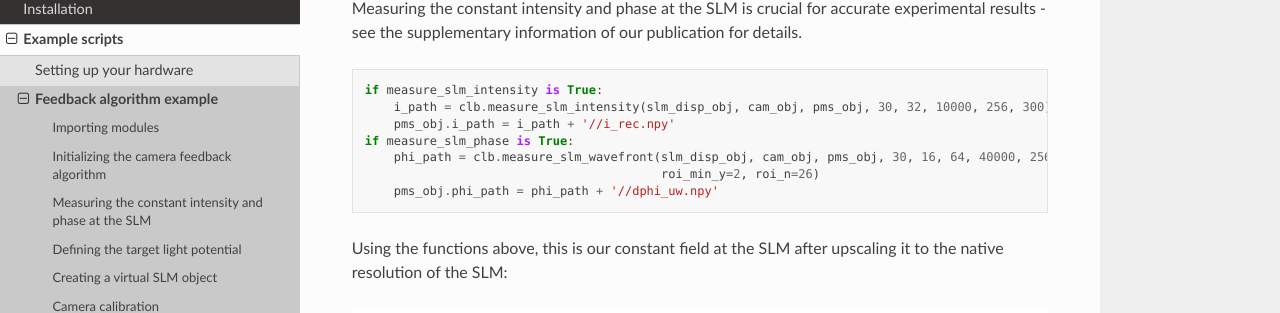
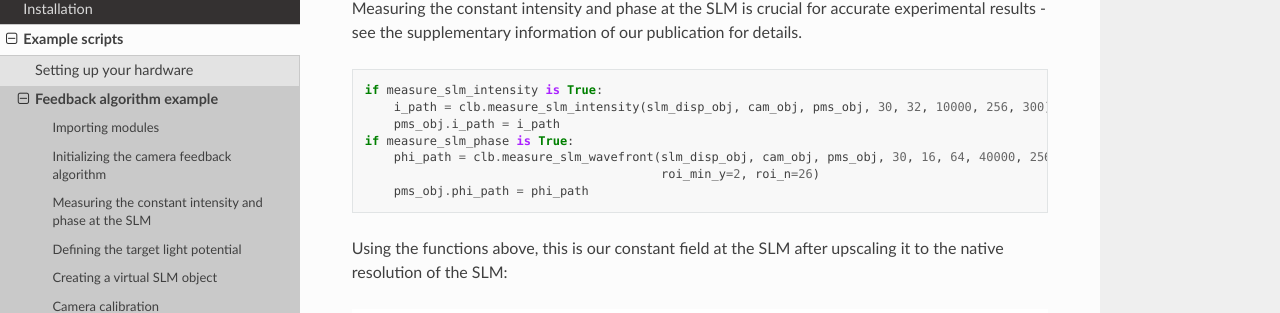
Before and after one commit to paul-schroff/hologradpy, a Sphinx documentation site: the page built from docs/auto_examples/feedback.rst, in a window 1280 px wide and 900 px high, scrolled down 2642 px. Shown: the part 143-456 px from the top of the window. Built offline with Sphinx 7.4.7 and the Read the Docs theme 2.0.0, drawn with Linux system fonts in a browser that asks for light colours.

Commit message:
Updated conf.py.

```diff
--- a/docs/auto_examples/feedback.py
+++ b/docs/auto_examples/feedback.py
@@ -130,11 +130,11 @@ os.mkdir(path)
 # supplementary information of our publication for details.
 if measure_slm_intensity is True:
     i_path = clb.measure_slm_intensity(slm_disp_obj, cam_obj, pms_obj, 30, 32, 10000, 256, 300)
-    pms_obj.i_path = i_path + '//i_rec.npy'
+    pms_obj.i_path = i_path
 if measure_slm_phase is True:
     phi_path = clb.measure_slm_wavefront(slm_disp_obj, cam_obj, pms_obj, 30, 16, 64, 40000, 256, roi_min_x=2,
                                          roi_min_y=2, roi_n=26)
-    pms_obj.phi_path = phi_path + '//dphi_uw.npy'
+    pms_obj.phi_path = phi_path
 #%%
 # Using the functions above, this is our constant field at the SLM after upscaling it to the native resolution of the
 # SLM:
--- a/docs/auto_examples/feedback.rst
+++ b/docs/auto_examples/feedback.rst
@@ -210,11 +210,11 @@ supplementary information of our publication for details.
 
     if measure_slm_intensity is True:
         i_path = clb.measure_slm_intensity(slm_disp_obj, cam_obj, pms_obj, 30, 32, 10000, 256, 300)
-        pms_obj.i_path = i_path + '//i_rec.npy'
+        pms_obj.i_path = i_path
     if measure_slm_phase is True:
         phi_path = clb.measure_slm_wavefront(slm_disp_obj, cam_obj, pms_obj, 30, 16, 64, 40000, 256, roi_min_x=2,
                                              roi_min_y=2, roi_n=26)
-        pms_obj.phi_path = phi_path + '//dphi_uw.npy'
+        pms_obj.phi_path = phi_path
 
 .. GENERATED FROM PYTHON SOURCE LINES 139-143
 
--- a/docs/conf.py
+++ b/docs/conf.py
@@ -26,7 +26,7 @@ for path in paths:
 # -- General configuration ---------------------------------------------------
 # https://www.sphinx-doc.org/en/master/usage/configuration.html#general-configuration
 
-extensions = ['sphinx.ext.autodoc', 'sphinx.ext.autosummary', 'sphinx.ext.intersphinx', 'sphinx_gallery.gen_gallery', ]
+extensions = ['sphinx.ext.autodoc', 'sphinx.ext.intersphinx', 'sphinx_gallery.gen_gallery', ]
 
 
 # ToDo: Complete list of mock imports
@@ -34,8 +34,6 @@ autodoc_mock_imports = ['mpl_toolkits.axes_grid1' 'scipy', 'matplotlib', 'cv2',
 autodoc_member_order = 'bysource'
 autoclass_content = 'both'
 add_module_names = False
-
-autosummary_generate = True
 
 intersphinx_mapping = {
     'numpy': ('https://numpy.org/doc/stable/', None),
```
Also changed, not shown: docs/auto_examples/feedback.ipynb, 4 other files.
